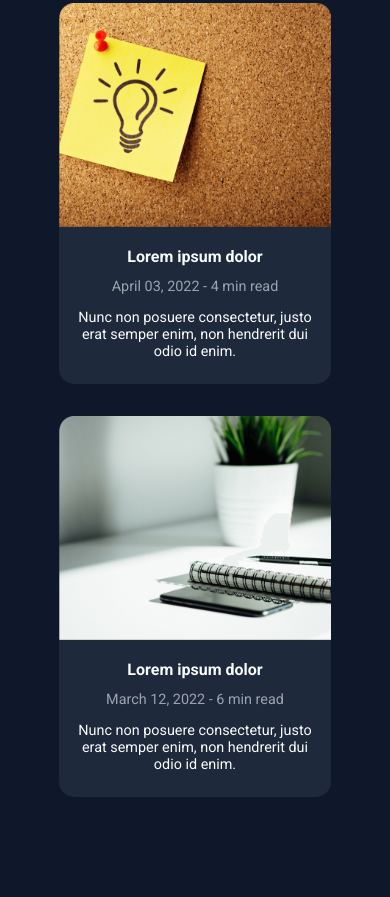
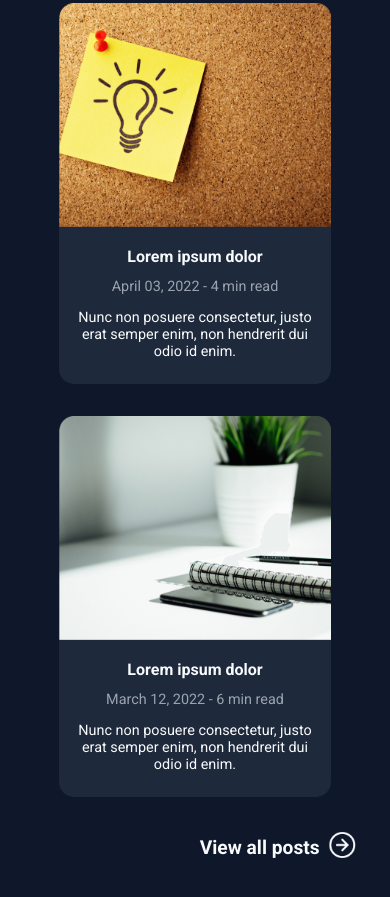
Before and after one commit to Thatgirl9/Ixartz-Blog, a plain HTML site: page index.html in a window 390 px wide. Shown: the part 3048-3945 px from the top of the page. Before the commit the page ends 3877 px from the top, so only its background shows below. Drawn offline with Linux system fonts and the light colour scheme.

Commit message:
Feat: Newsletter section add

```diff
--- a/blog.css
+++ b/blog.css
@@ -219,11 +219,20 @@ li a {
   justify-content: space-between;
 }
 
-.all_posts1 {
+.all_posts1,
+.all_posts2 {
   display: flex;
   justify-content: center;
   align-items: center;
   gap: 0.4em;
+}
+
+.all_posts2 {
+  display: none;
+}
+
+.all_posts1:hover {
+  cursor: pointer;
 }
 
 .posts_text {
@@ -235,10 +244,6 @@ li a {
 .arrow {
   width: 2em;
   height: 2em;
-}
-
-.all_posts1:hover {
-  cursor: pointer;
 }
 
 .articles__posts {
@@ -277,6 +282,8 @@ article {
   color: var(--text-color-primary);
   font-size: 0.9rem;
 }
+
+/* --NewsLetter Section Styling-- */
 
 /* Mobile View and Tablet View */
 
@@ -415,4 +422,15 @@ article {
     gap: 2em;
     flex-wrap: wrap;
   }
+
+  .all_posts_div {
+    display: flex;
+    justify-content: end;
+    align-items: end;
+    width: 100%;
+  }
+
+  .all_posts2 {
+    display: flex;
+  }
 }
--- a/index.html
+++ b/index.html
@@ -197,7 +197,21 @@
             </p>
           </div>
         </article>
-        </di>
+
+        <div class="all_posts_div">
+          <p class="all_posts2">
+            <span class="posts_text">View all posts</span>
+            <span><img src="./assets/Frame (1).png" class="arrow" alt="Arrow-Icon" /></span>
+          </p>
+        </div>
+
+      </div>
+    </section>
+
+
+    <!-- Newsletter Section -->
+    <section class="newsletter__section">
+
     </section>
   </main>
 
```
